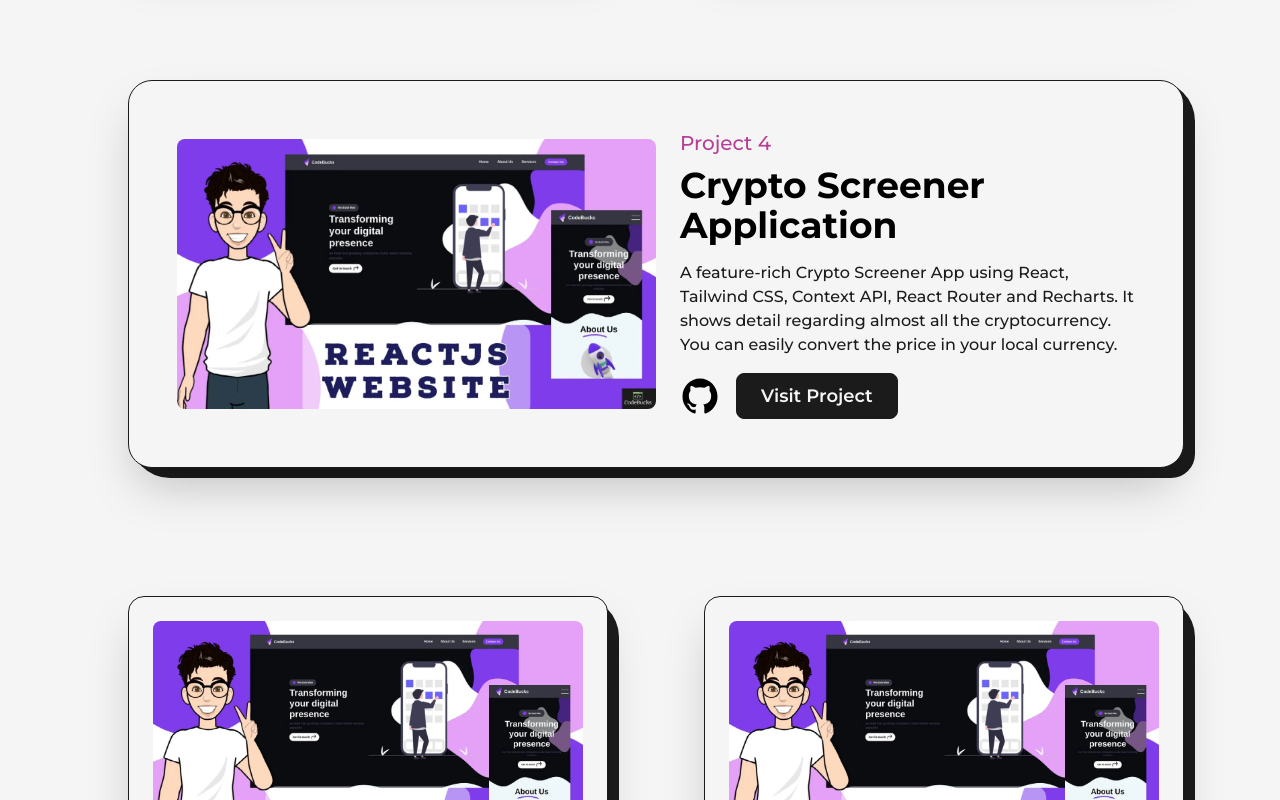
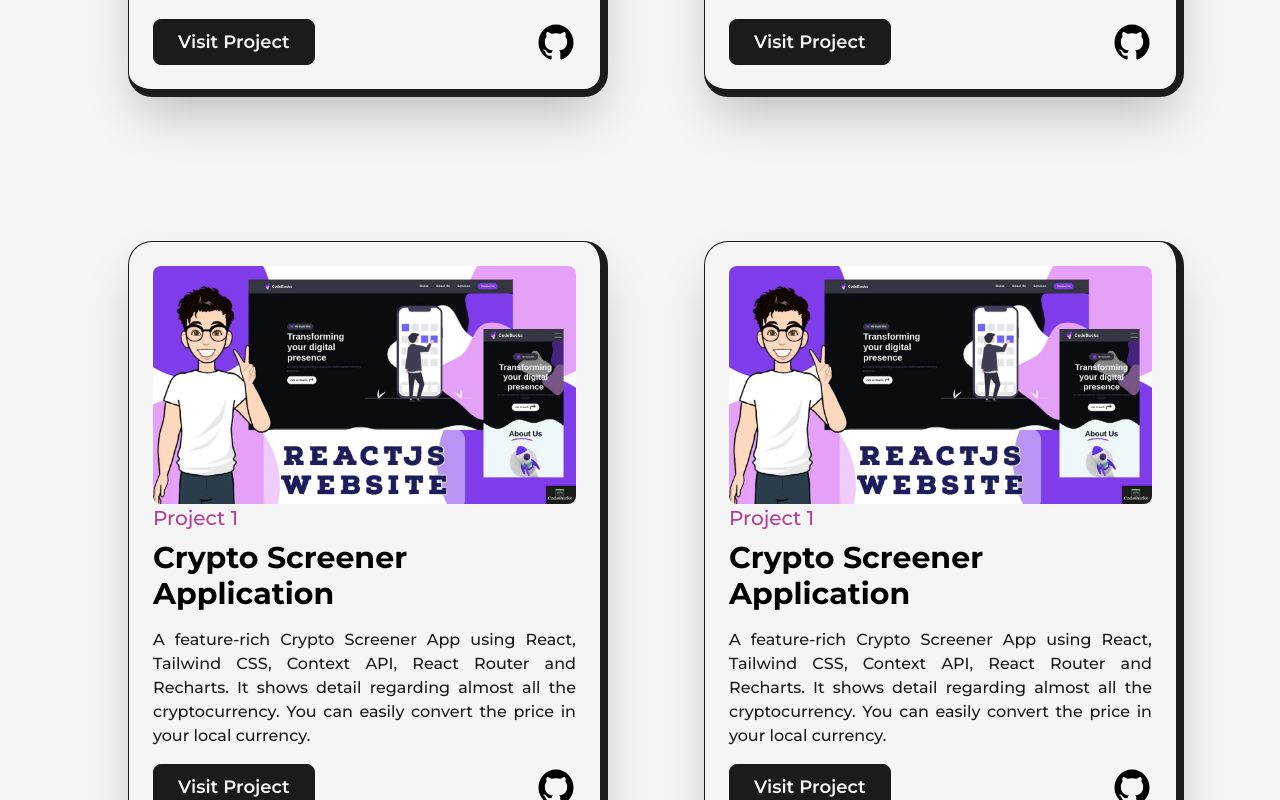
Before and after one commit to tran-tuong/Portfolio, a Next.js app: page /projects in a window 1280 px wide. Shown: the part 1540-2340 px from the top of the page. Built offline with nearby package versions, Linux system fonts and the light colour scheme.

Commit message:
reponsive navbar-pj-ad

```diff
--- a/src/components/AnimatedText.js
+++ b/src/components/AnimatedText.js
@@ -32,7 +32,7 @@ const AnimatedText = ({ text, className = "" }) => {
   return (
     <div className="w-full mx-auto py-2 flex items-center justify-center text-center overflow-hidden sm:p-0">
       <motion.h1
-        className={`inline-block w-full text-dark font-bold capitalize text-8xl lg:text-7xl md:text-6xl sm:text-5xl ${className}`}
+        className={`inline-block w-full text-dark font-bold capitalize text-8xl xl:text-6xl lg:text-7xl md:text-6xl sm:text-5xl ${className}`}
         variants={quote}
         initial="initial"
         animate="animate"
--- a/src/components/HireMe.js
+++ b/src/components/HireMe.js
@@ -6,7 +6,7 @@ const HireMe = () => {
   return (
     <div
       className="fixed left-8 bottom-8 flex items-center justify-center
-    overflow-hidden lg:right-4 lg:left-auto lg:-top-3 lg:bottom-auto lg:absolute z-10"
+    overflow-hidden lg:right-4 lg:left-auto lg:-top-3 lg:bottom-auto lg:absolute z-10 sm:right-0"
     >
       <div className="w-36 h-auto flex items-center justify-center relative lg:w-28">
         <CircularText className={"fill-dark animate-spin-slow"} />
--- a/src/components/Logo.js
+++ b/src/components/Logo.js
@@ -9,7 +9,7 @@ const Logo = () => {
     <div className="w-full flex justify-between items-center">
       <MotionLink
         href="/"
-        className="w-16 h-16 bg-dark text-light flex items-center justify-center rounded-md text-2xl font-bold"
+        className="w-16 h-16 bg-dark text-light flex items-center justify-center rounded-md text-2xl font-bold md:w-14 md:h-14 md:text-base "
         whileHover={{
           backgroundColor: [
             "#121212",
--- a/src/components/NavBar.js
+++ b/src/components/NavBar.js
@@ -226,7 +226,7 @@ const NavBar = () => {
         </motion.div>
       ) : null}
 
-      <div className="absolute left-[48%] top-3 translate-x-[48%] lg:left-[45%] lg:translate-x-[45%]">
+      <div className="absolute left-[48%] top-3 translate-x-[48%] lg:left-[45%] lg:translate-x-[45%] md:translate-x-[43%] md:left-[43%] sm:translate-x-[41%] sm:left-[41%] xs:translate-x-[37%] xs:left-[37%]">
         <Logo />
       </div>
       <div className="hidden lg:flex">
--- a/src/pages/projects.js
+++ b/src/pages/projects.js
@@ -9,15 +9,57 @@ import { motion } from "framer-motion";
 import project1 from "../../public/images/projects/agency-website-cover-image.jpg";
 import TransitionEffect from "@/components/TransitionEffect";
 
+const ProjectData = [
+  {
+    type: "Project 1",
+    link: "/",
+    github: "/",
+    summary:
+      "A feature-rich Crypto Screener App using React, Tailwind CSS, Context API, React Router and Recharts.  It shows detail regarding almost all the cryptocurrency. You can easily convert the price in your local currency.",
+    title: "Crypto Screener Application",
+    img: project1,
+  },
+  {
+    type: "Project 1",
+    link: "/",
+    github: "/",
+    summary:
+      "A feature-rich Crypto Screener App using React, Tailwind CSS, Context API, React Router and Recharts.  It shows detail regarding almost all the cryptocurrency. You can easily convert the price in your local currency.",
+    title: "Crypto Screener Application",
+    img: project1,
+  },
+  {
+    type: "Project 1",
+    link: "/",
+    github: "/",
+    summary:
+      "A feature-rich Crypto Screener App using React, Tailwind CSS, Context API, React Router and Recharts.  It shows detail regarding almost all the cryptocurrency. You can easily convert the price in your local currency.",
+    title: "Crypto Screener Application",
+    img: project1,
+  },
+  {
+    type: "Project 1",
+    link: "/",
+    github: "/",
+    summary:
+      "A feature-rich Crypto Screener App using React, Tailwind CSS, Context API, React Router and Recharts.  It shows detail regarding almost all the cryptocurrency. You can easily convert the price in your local currency.",
+    title: "Crypto Screener Application",
+    img: project1,
+  },
+];
+
 const FramerImage = motion(Image);
 const FeaturedProject = ({ type, title, summary, img, link, github }) => {
   return (
-    <article className="w-full flex items-center justify-between rounded-3xl border border-solid border-dark bg-light shadow-2xl p-12 relative">
-      <div class="absolute  top-0 -right-3 -z-10 h-[103%] w-[101%] rounded-[2.5rem] rounded-br-3xl bg-dark dark:bg-light  xs:-right-2 xs:h-[102%] xs:w-[100%] xs:rounded-[1.5rem] " />
+    <article
+      className="w-full flex items-center justify-between rounded-3xl border border-solid border-dark bg-light shadow-2xl p-12 relative
+    lg:flex-col lg:p-8 xs:rounded-2xl xs:rounded-br-3xl xs:p-4"
+    >
+      <div class="absolute  top-0 -right-3 -z-10 h-[103%] w-[101%] rounded-[2.5rem] rounded-br-3xl bg-dark dark:bg-light  sm:-right-2 xs:h-[102%]  xs:rounded-[1.5rem] xs:w-full" />
       <Link
         href={link}
         target="_blank"
-        className="w-1/2 cursor-pointer overflow-hidden rounded-lg"
+        className="w-1/2 cursor-pointer overflow-hidden rounded-lg lg:w-full"
       >
         <FramerImage
           src={img}
@@ -27,17 +69,23 @@ const FeaturedProject = ({ type, title, summary, img, link, github }) => {
           transition={{ duration: 0.2 }}
         />
       </Link>
-      <div className="w-1/2 flex flex-col items-start justify-between pl-6">
-        <span className="text-primary font-medium text-xl">{type}</span>
+      <div className="w-1/2 flex flex-col items-start justify-between pl-6 lg:w-full lg:pl-0 lg:pt-6">
+        <span className="text-primary font-medium text-xl xs:text-base">
+          {type}
+        </span>
         <Link
           href={link}
           target="_blank"
           className="hover:underline underline-offset-2"
         >
-          <h2 className="my-2 w-full text-left text-4xl font-bold">{title}</h2>
+          <h2 className="my-2 w-full text-left text-4xl font-bold sm:text-2xl">
+            {title}
+          </h2>
         </Link>
 
-        <p className="my-2 font-medium text-dark">{summary}</p>
+        <p className="my-2 font-medium text-dark text-justify sm:text-sm">
+          {summary}
+        </p>
         <div href={link} className="mt-2 flex items-center">
           <Link href={github} target="_blank" className="w-10">
             <GithubIcon />
@@ -45,7 +93,8 @@ const FeaturedProject = ({ type, title, summary, img, link, github }) => {
           <Link
             href={link}
             target="_blank"
-            className="ml-4 rounded-lg bg-dark text-light p-2 px-6 text-lg font-semibold hover:bg-light hover:text-dark border border-solid border-dark"
+            className="ml-4 rounded-lg bg-dark text-light p-2 px-6 text-lg font-semibold hover:bg-light hover:text-dark border
+            border-solid border-dark sm:px-4 sm:text-base"
           >
             {" "}
             Visit Project
@@ -56,10 +105,15 @@ const FeaturedProject = ({ type, title, summary, img, link, github }) => {
   );
 };
 
-const Project = ({ title, type, link, github, img }) => {
+const Project = ({ title, type, summary, link, github, img }) => {
   return (
-    <article className="w-full flex flex-col items-center justify-between rounded-2xl border border-solid border-dark bg-light shadow-2xl p-6 relative">
-      <div class="absolute  top-0 -right-3 -z-10 h-[103%] w-[102%] rounded-[2.5rem] rounded-br-3xl bg-dark dark:bg-light  xs:-right-2 xs:h-[102%] xs:w-[100%] xs:rounded-[1.5rem] " />
+    <article
+      className="w-full flex flex-col items-center justify-between rounded-3xl border border-solid
+    border-dark bg-light shadow-2xl p-6 relative xs:p-4  my-4
+    first:mt-0 border-r-8 border-b-8"
+    >
+      {/* <div class="absolute  top-0 -right-3.5 -z-10 h-[103%] w-[102.3%] rounded-[2rem] rounded-br-3xl bg-dark dark:bg-light  sm:-right-2 xs:h-[102%]  xs:rounded-[1.5rem] xs:w-full" /> */}
+
       <Link
         href={link}
         target="_blank"
@@ -73,15 +127,22 @@ const Project = ({ title, type, link, github, img }) => {
           transition={{ duration: 0.2 }}
         />
       </Link>
-      <div className="w-full flex flex-col items-start justify-between pl-6">
-        <span className="text-primary font-medium text-xl">{type}</span>
+      <div className="w-full flex flex-col items-start justify-between ">
+        <span className="text-primary font-medium text-xl lg:text-lg md:text-base">
+          {type}
+        </span>
         <Link
           href={link}
           target="_blank"
           className="hover:underline underline-offset-2"
         >
-          <h2 className="my-2 w-full text-left text-3xl font-bold">{title}</h2>
+          <h2 className="my-2 w-full text-left text-3xl font-bold xl:text-2xl lg:text-xl md:text-xl sm:text-lg">
+            {title}
+          </h2>
         </Link>
+        <p className="my-2 font-medium text-dark text-justify sm:text-sm">
+          {summary}
+        </p>
         <div
           href={link}
           className="w-full mt-2 flex items-center justify-between"
@@ -89,12 +150,13 @@ const Project = ({ title, type, link, github, img }) => {
           <Link
             href={link}
             target="_blank"
-            className="text-medium font-medium hover:underline"
+            className="rounded-lg bg-dark text-light p-2 px-6 text-lg font-semibold hover:bg-light hover:text-dark border
+            border-solid border-dark sm:px-4 md:text-base sm:text-sm"
           >
             {" "}
             Visit Project
           </Link>
-          <Link href={github} target="_blank" className="w-10">
+          <Link href={github} target="_blank" className="w-10 md:w-6">
             <GithubIcon />
           </Link>
         </div>
@@ -130,54 +192,20 @@ const projects = () => {
               />
             </div>
 
-            <div className="col-span-6">
-              <Project
-                type="Project 1"
-                link="/"
-                github="/"
-                title="Crypto Screener Application"
-                img={project1}
-              />
-            </div>
-            <div className="col-span-6">
-              <Project
-                type="Project 2"
-                link="/"
-                github="/"
-                title="Crypto Screener Application"
-                img={project1}
-              />
-            </div>
-
-            <div className="col-span-12">
-              <FeaturedProject
-                type="Project 4"
-                link="/"
-                github="/"
-                title="Crypto Screener Application"
-                img={project1}
-                summary="A feature-rich Crypto Screener App using React, Tailwind CSS, Context API, React Router and Recharts.  It shows detail regarding almost all the cryptocurrency. You can easily convert the price in your local currency."
-              />
-            </div>
-
-            <div className="col-span-6">
-              <Project
-                type="Project 5"
-                link="/"
-                github="/"
-                title="Crypto Screener Application"
-                img={project1}
-              />
-            </div>
-            <div className="col-span-6">
-              <Project
-                type="Project 6"
-                link="/"
-                github="/"
-                title="Crypto Screener Application"
-                img={project1}
-              />
-            </div>
+            {ProjectData.map((item, index) => {
+              return (
+                <div className="col-span-6 md:col-span-12" index={index}>
+                  <Project
+                    title={item.title}
+                    type={item.type}
+                    link={item.link}
+                    github={item.github}
+                    summary={item.summary}
+                    img={item.img}
+                  />
+                </div>
+              );
+            })}
           </div>
         </Layout>
       </main>
```
Also changed, not shown: src/pages/awards.js (+5 -5 lines).
